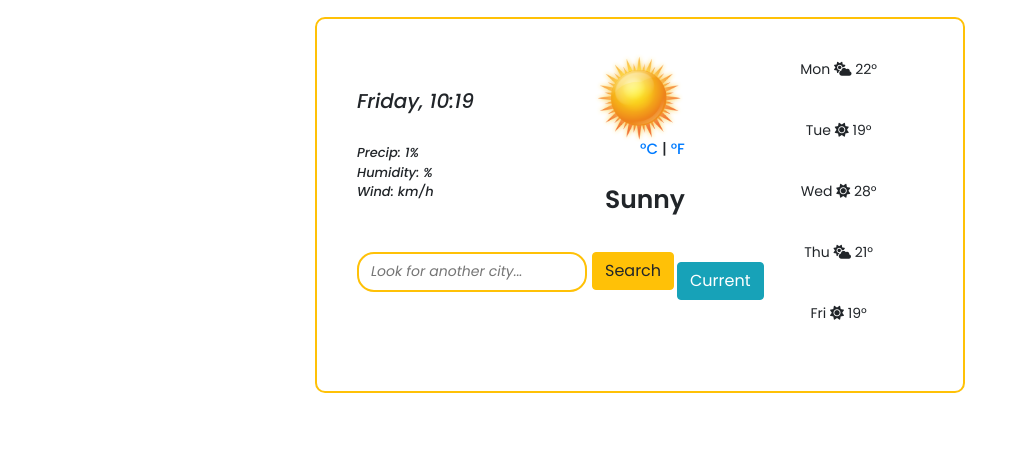
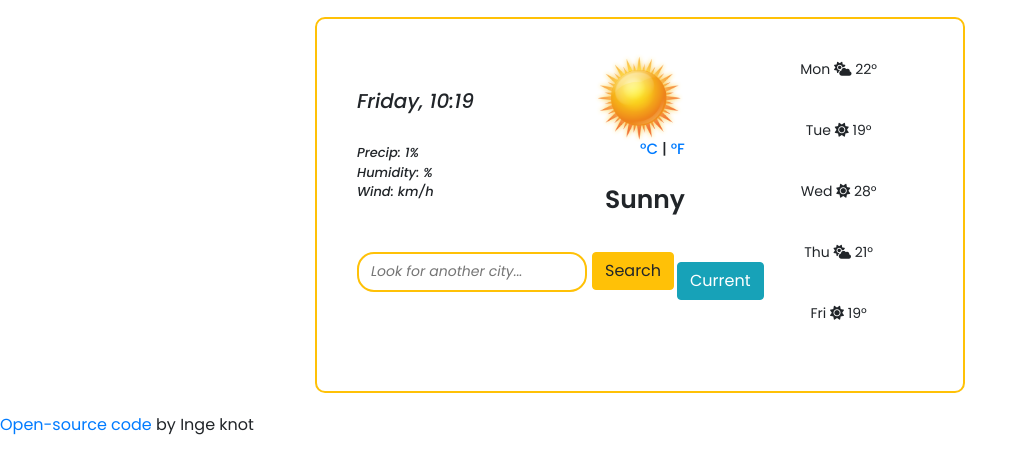
Before and after one commit to ingekn/Weather-App-Sketch, a plain HTML site: page index.html in a window 1280 px wide. Shown: the part 191-664 px from the top of the page, without its empty margins (0-1028 px from the left). Drawn offline with nearby package versions, Linux system fonts and the light colour scheme; no server answers.

Commit message:
Added link to github for project

```diff
--- a/index.html
+++ b/index.html
@@ -118,6 +118,10 @@
         </div>
       </div>
     </div>
+    <div class="closing-line">
+      <a href="https://github.com/ingekn/Weather-App">Open-source code</a> by
+      Inge knot
+    </div>
     <script src="src/script.js"></script>
   </body>
 </html>
```
